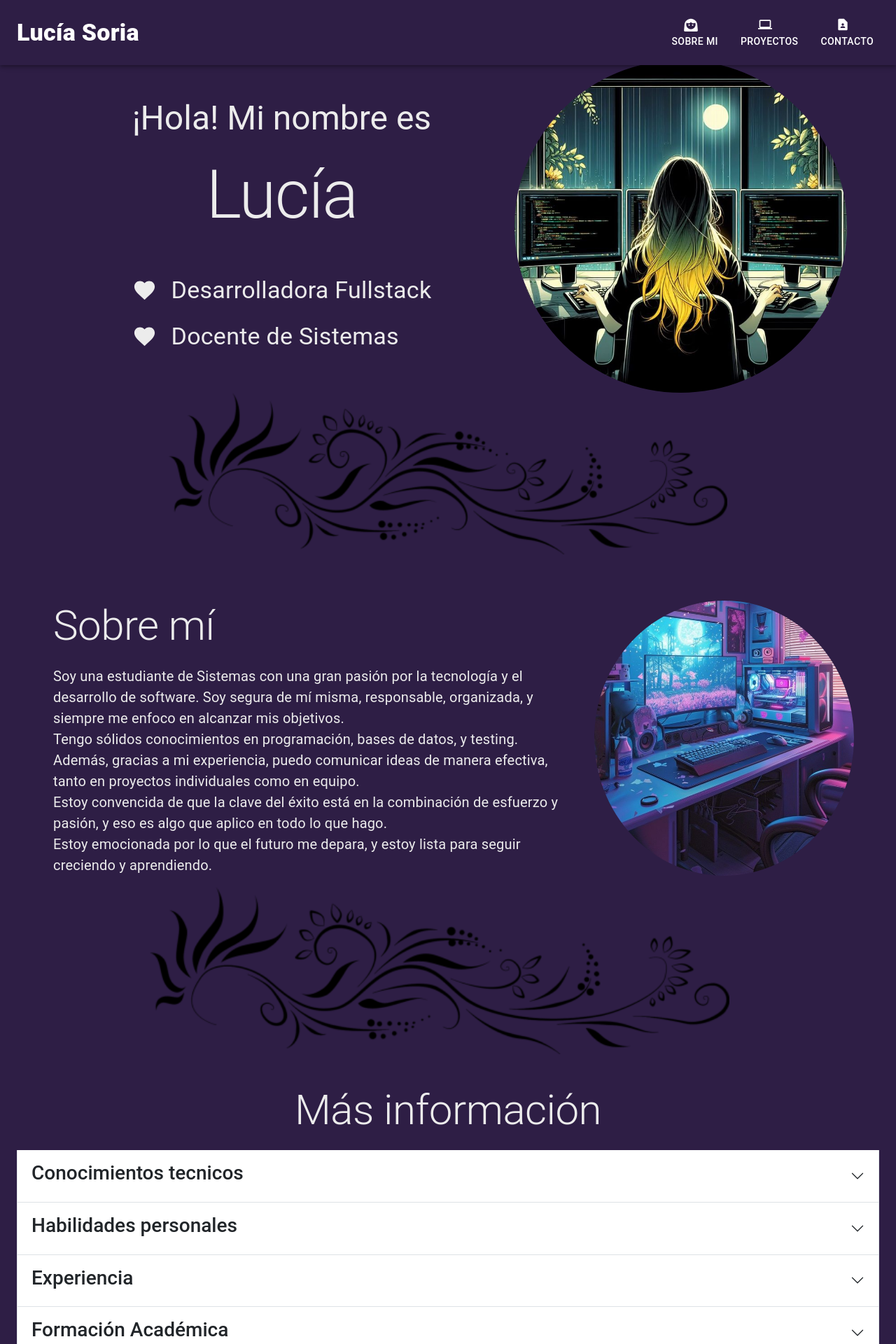
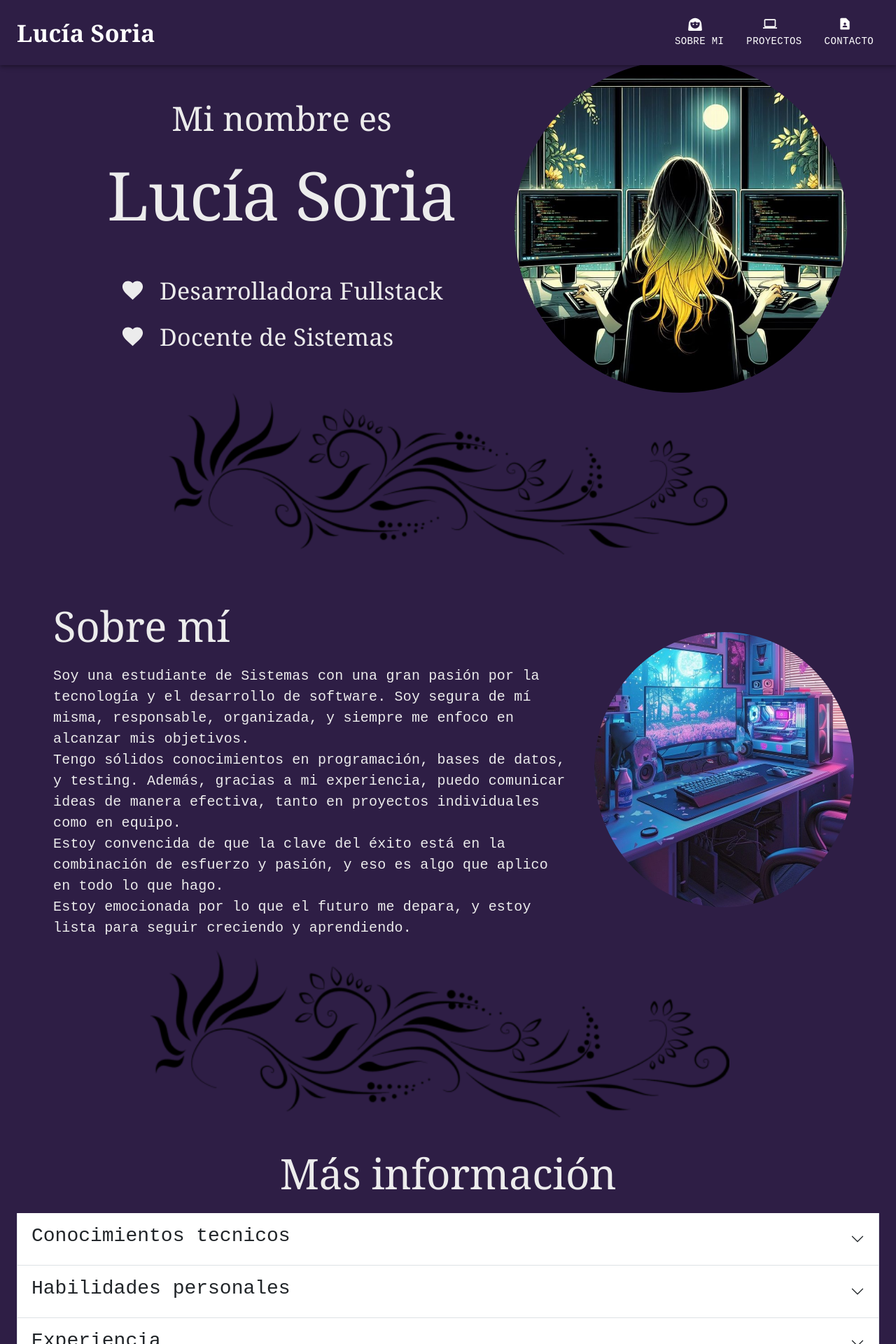
Before and after one commit to LuciaSoria5/portfolio, a React (Vite) app: page /presentacion in a window 1280 px wide. Shown: the top 1920 px of the page at 70% size. Built offline with nearby package versions, Linux system fonts and the light colour scheme.

Commit message:
Add fonts

```diff
--- a/src/components/Contacto.jsx
+++ b/src/components/Contacto.jsx
@@ -31,6 +31,9 @@ export const Contacto = () => {
                 <Typography
                     variant="h5"
                     component="div"
+                    sx={{
+                        // fontFamily: 'Andale Mono, monospace',
+                    }}
                 >
                     Contáctame
                 </Typography>
@@ -74,9 +77,10 @@ export const Contacto = () => {
                     sx={{
                         display: 'flex', // Para alinear los elementos horizontalmente
                         alignItems: 'center', // Centra verticalmente los corazones y el texto
+                        fontFamily: 'Georgia, serif',
                     }}
                 >
-                    <FavoriteIcon sx={{ mr: 1 }} />
+                    <FavoriteIcon sx={{ mr: 1, }} />
                     Gracias por tu visita
                     <FavoriteIcon sx={{ ml: 1 }} />
                 </Typography>
--- a/src/components/Navbar.jsx
+++ b/src/components/Navbar.jsx
@@ -72,7 +72,7 @@ export const Navbar = ({ posiciones = {} }) => {
               display: { xs: 'none', md: 'flex' },
               fontWeight: 900,
               textDecoration: 'none',
-
+              fontFamily: 'Georgia, serif',
             }}
           >
             Lucía Soria
@@ -107,15 +107,15 @@ export const Navbar = ({ posiciones = {} }) => {
             >
               <MenuItem key="sobreMi" onClick={irArriba}>
                 <Face3Icon />
-                <Typography sx={{ textAlign: 'center' }}>Sobre mi</Typography>
+                <Typography sx={{ textAlign: 'center', fontFamily:'Andale Mono, monospace' }}>Sobre mi</Typography>
               </MenuItem>
               <MenuItem key="proyectos" onClick={irProyectos}>
                 <ComputerIcon />
-                <Typography sx={{ textAlign: 'center' }}>Proyectos</Typography>
+                <Typography sx={{ textAlign: 'center', fontFamily:'Andale Mono, monospace' }}>Proyectos</Typography>
               </MenuItem>
               <MenuItem key="contacto" onClick={irAbajo} start>
                 <ContactPageIcon />
-                <Typography sx={{ textAlign: 'center' }}>Contacto</Typography>
+                <Typography sx={{ textAlign: 'center', fontFamily:'Andale Mono, monospace' }}>Contacto</Typography>
               </MenuItem>
             </Menu>
           </Box>
@@ -131,7 +131,7 @@ export const Navbar = ({ posiciones = {} }) => {
               flexGrow: 1,
               fontWeight: 700,
               textDecoration: 'none',
-
+              fontFamily: 'Georgia, serif',
             }}
           >
             Lucía Soria
@@ -141,7 +141,7 @@ export const Navbar = ({ posiciones = {} }) => {
               key="sobreMi"
               onClick={irArriba}
               startIcon={<Face3Icon />}
-              sx={{ my: 2, color: 'white', display: 'block', mr: 2 }}
+              sx={{ my: 2, color: 'white', display: 'block', mr: 2, fontFamily:'Andale Mono, monospace'}}
             >
               Sobre mi
             </Button>
@@ -149,7 +149,7 @@ export const Navbar = ({ posiciones = {} }) => {
               key="proyectos"
               onClick={irProyectos}
               startIcon={<ComputerIcon />}
-              sx={{ my: 2, color: 'white', display: 'block', mr: 2 }}
+              sx={{ my: 2, color: 'white', display: 'block', mr: 2, fontFamily:'Andale Mono, monospace' }}
             >
               Proyectos
             </Button>
@@ -157,7 +157,7 @@ export const Navbar = ({ posiciones = {} }) => {
               key="contacto"
               onClick={irAbajo}
               startIcon={<ContactPageIcon />}
-              sx={{ my: 2, color: 'white', display: 'block' }}
+              sx={{ my: 2, color: 'white', display: 'block', fontFamily:'Andale Mono, monospace' }}
             >
               Contacto
             </Button>
--- a/src/components/Presentacion.jsx
+++ b/src/components/Presentacion.jsx
@@ -35,16 +35,34 @@ export const Presentacion = () => {
           textAlign='center'
         >
           <Box sx={{ padding: '16px' }}>
-            <Typography variant="h3" component="div">
-              ¡Hola! Mi nombre es
+            <Typography
+              variant="h3"
+              component="div"
+              sx={{
+                fontFamily: 'Georgia, serif',
+              }}
+            >
+              Mi nombre es
             </Typography>
-            <Typography variant="h1" component="div" padding='24px'>
-              Lucía
+            <Typography
+              variant="h1"
+              component="div"
+              padding='24px'
+              sx={{
+                fontFamily: 'Georgia, serif',
+              }}
+            >
+              Lucía Soria
             </Typography>
           </Box>
 
           <Box
-            sx={{ display: 'flex', justifyContent: 'center', alignItems: 'center' }}>
+            sx={{
+              display: 'flex',
+              justifyContent: 'center',
+              alignItems: 'center',
+              }}
+            >
             <List>
               <ListItem >
                 <ListItemIcon>
@@ -52,7 +70,7 @@ export const Presentacion = () => {
                 </ListItemIcon>
                 <ListItemText
                   primary="Desarrolladora Fullstack"
-                  primaryTypographyProps={{ variant: 'h4' }}
+                  primaryTypographyProps={{ variant: 'h4', fontFamily: 'Georgia, serif', }}
                 />
               </ListItem>
               <ListItem>
@@ -61,7 +79,7 @@ export const Presentacion = () => {
                 </ListItemIcon>
                 <ListItemText
                   primary="Docente de Sistemas"
-                  primaryTypographyProps={{ variant: 'h4' }}
+                  primaryTypographyProps={{ variant: 'h4', fontFamily: 'Georgia, serif', }}
                 />
               </ListItem>
             </List>
--- a/src/components/Proyectos.jsx
+++ b/src/components/Proyectos.jsx
@@ -24,7 +24,14 @@ export const Proyectos = forwardRef((props, ref) => {
             }}
         >
             <Box >
-                <Typography variant='h2' component='div' gutterBottom>
+                <Typography
+                    variant='h2'
+                    component='div'
+                    gutterBottom
+                    sx={{
+                        fontFamily: 'Georgia, serif',
+                    }}
+                >
                     Mis proyectos
                 </Typography>
             </Box>
--- a/src/components/SobreMi.jsx
+++ b/src/components/SobreMi.jsx
@@ -42,11 +42,18 @@ export const SobreMi = () => {
           textAlign={isSmallScreen ? 'center' : 'left'}
         >
           <Box sx={{ padding: '16px' }}>
-            <Typography variant='h2' component='div' gutterBottom>
+            <Typography
+              variant='h2'
+              component='div'
+              gutterBottom
+              sx={{
+                fontFamily: 'Georgia, serif',
+              }}
+            >
               Sobre mí
             </Typography>
             {desc.map(parrafo => (
-              <Typography variant='body1' fontSize={20} key={getCont()}>
+              <Typography variant='body1' fontSize={20} key={getCont()} fontFamily={'Andale Mono, monospace'}>
                 {parrafo}
               </Typography>
             ))}
--- a/src/components/Tecnologias.jsx
+++ b/src/components/Tecnologias.jsx
@@ -20,7 +20,14 @@ export const Tecnologias = () => {
                     display: 'block', // Necesario para centrar con margin
                     margin: '0 auto', // Centra horizontalmente}
                 }}>
-                <Typography variant='h2' component='div' gutterBottom>
+                <Typography
+                    variant='h2'
+                    component='div'
+                    gutterBottom
+                    sx={{
+                        fontFamily: 'Georgia, serif',
+                    }}
+                >
                    Más información
                 </Typography>
             </Box>
--- a/src/components/subcomponents/EnumItems.jsx
+++ b/src/components/subcomponents/EnumItems.jsx
@@ -1,5 +1,5 @@
 import React from 'react'
-import { Grid } from '@mui/material';
+import { Grid, Typography } from '@mui/material';
 import CheckIcon from '@mui/icons-material/Check';
 
 export const EnumItems = ({ json }) => {
@@ -21,7 +21,16 @@ export const EnumItems = ({ json }) => {
             xs={12} sm={6} md={4} lg={3}
             key={indice}
           >
-            <h4><CheckIcon fontSize='large'/>{clave}</h4>
+            <Typography
+              variant="h4"
+              component="div"
+              padding='24px'
+              sx={{
+                fontFamily: 'Andale Mono, monospace',
+              }}
+            >
+              <CheckIcon fontSize='large'/>{clave}
+            </Typography>
             {valor.map((item, i) => (
               <Grid key={i}>
                 {Object.entries(item).map(([subKey, subValue], j) => (
--- a/src/components/subcomponents/Habilidades.jsx
+++ b/src/components/subcomponents/Habilidades.jsx
@@ -12,6 +12,7 @@ export const Habilidades = () => {
       spacing={3}
       sx={{
         padding: '24px',
+        fontFamily: 'Andale Mono, monospace',
       }}
 
     >
--- a/src/components/subcomponents/Proyecto.jsx
+++ b/src/components/subcomponents/Proyecto.jsx
@@ -52,15 +52,9 @@ export const Proyecto = ({ proyecto }) => {
               <Typography component="div" variant="h5" mb={1}>
                 {titulo}
               </Typography>
-              <Typography variant="body1" component="div" fontSize={20} mb={2}>
+              <Typography variant="body1" component="div" fontSize={20} mb={3}>
                 {descripcion}
               </Typography>
-              {/* <Block
-                // sx={{
-                //   display: 'block',
-                //   justifyContent: 'center',
-                // }}
-              > */}
               <Typography
                 variant="body1"
                 component="div"
@@ -71,7 +65,7 @@ export const Proyecto = ({ proyecto }) => {
                   width: '100%', // Hace que ocupe todo el ancho disponible
                   wordWrap: 'break-word', // Permite que las palabras largas se dividan en la siguiente línea
                   whiteSpace: 'normal', // Permite que el texto se divida en varias líneas
-
+                  fontFamily:'Andale Mono, monospace',
                 }}
               >
                 {textoHerramientas}
@@ -216,7 +210,7 @@ export const Proyecto = ({ proyecto }) => {
               <Typography variant="body1" component="div" fontSize={20} mb={2}>
                 {descripcion}
               </Typography>
-              <Typography variant="body1" component="div" fontSize={17} >
+              <Typography variant="body1" component="div" fontSize={17} fontFamily={'Andale Mono, monospace'}>
                 {textoHerramientas}
               </Typography>
 
--- a/src/styles.css
+++ b/src/styles.css
@@ -14,13 +14,16 @@ body {
   color-scheme: light dark;
 }
 
+h3 {
+  /* font-family: Georgia, serif; */
+  font-family: Andale Mono, monospace;
+}
+
 .accordion-button:not(.collapsed) {
   color: var(--bs-accordion-active-color);
   background-color: var(--gris);
   box-shadow: inset 0 calc(-1* var(--bs-accordion-border-width)) 0 var(--bs-accordion-border-color);
 }
-
-
 
 .mySwiper .swiper-pagination {
   position: absolute; /* Mantener absoluto */
```
